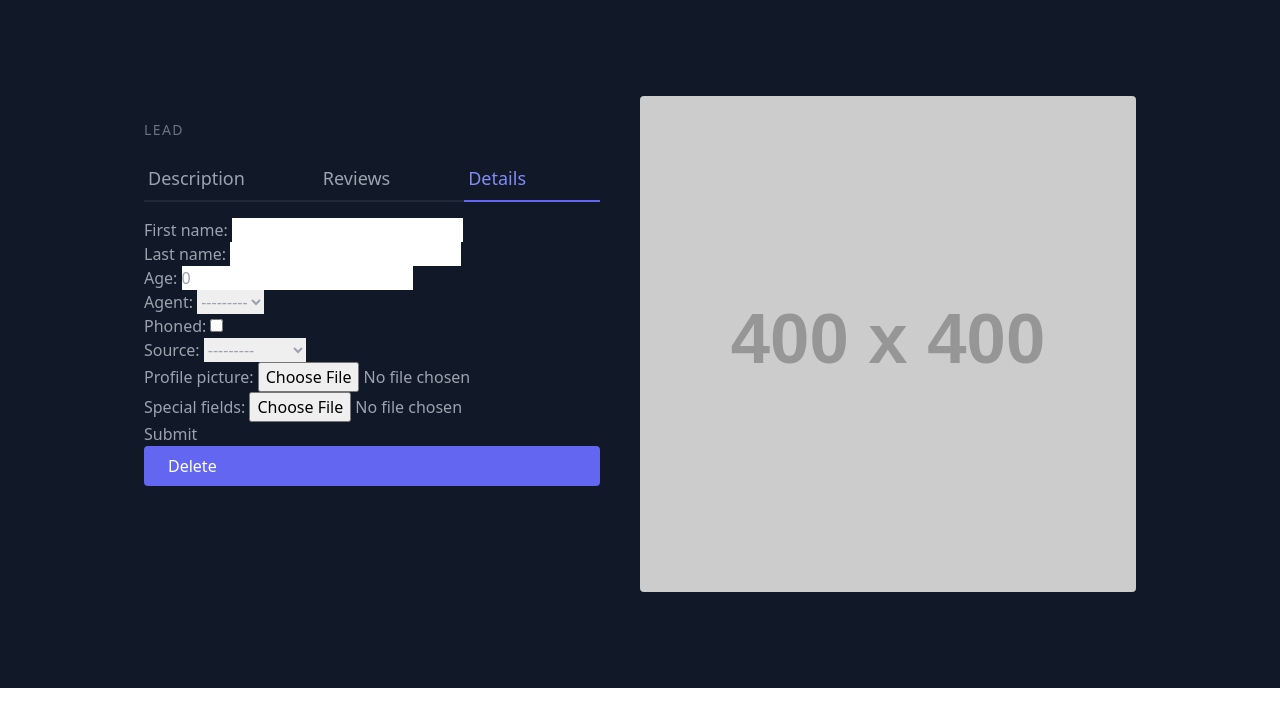
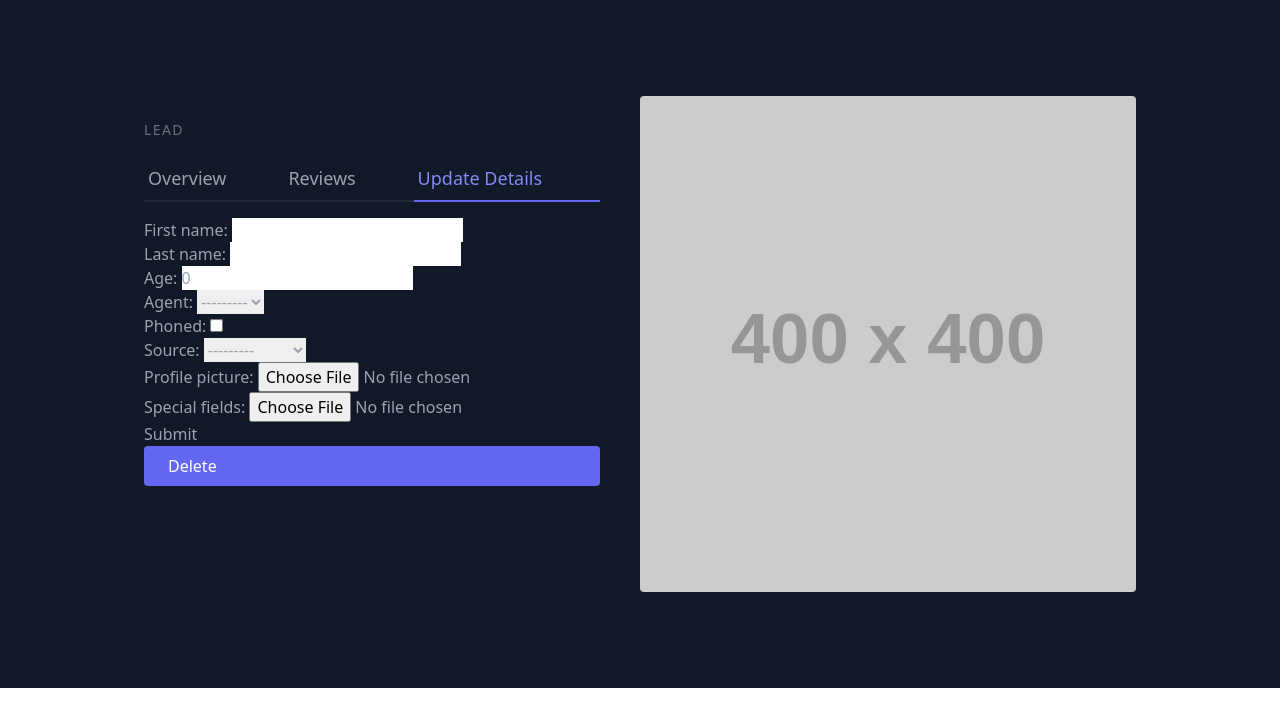
Before and after one commit to DarishkaAMS/Django_Projects-Build_CRM, a Django app: template leads/templates/lead_update.html in a window 1280 px wide. Shown: the part 80-800 px from the top of the page. Run offline with Django 3.2, Linux system fonts and the light colour scheme; the template is opened without the code that fills it: values that come from a table or form of the project are taken from there, others are empty; grey boxes labelled with a size stand in for pictures from a placeholder-image service; some libraries are stand-ins or nearby versions.

Commit message:
Update lead_update.html (style, nevigation and delete)

```diff
--- a/leads/templates/lead_update.html
+++ b/leads/templates/lead_update.html
@@ -9,13 +9,13 @@
         <h1 class="text-white text-3xl title-font font-medium mb-4">{{ lead.first_name }} {{ lead.last_name }}</h1>
         <div class="flex mb-4">
           <a href="{% url 'leads:lead-detail' lead.pk %}" class="flex-grow border-b-2 border-gray-800 py-2 text-lg px-1">
-              Description
+              Overview
           </a>
           <a class="flex-grow border-b-2 border-gray-800 py-2 text-lg px-1">
               Reviews
           </a>
           <a href="{% url 'leads:lead-update' lead.pk %}" class="flex-grow text-indigo-400 border-b-2 border-indigo-500 py-2 text-lg px-1">
-              Details
+              Update Details
           </a>
         </div>
             <form method="post">
```
